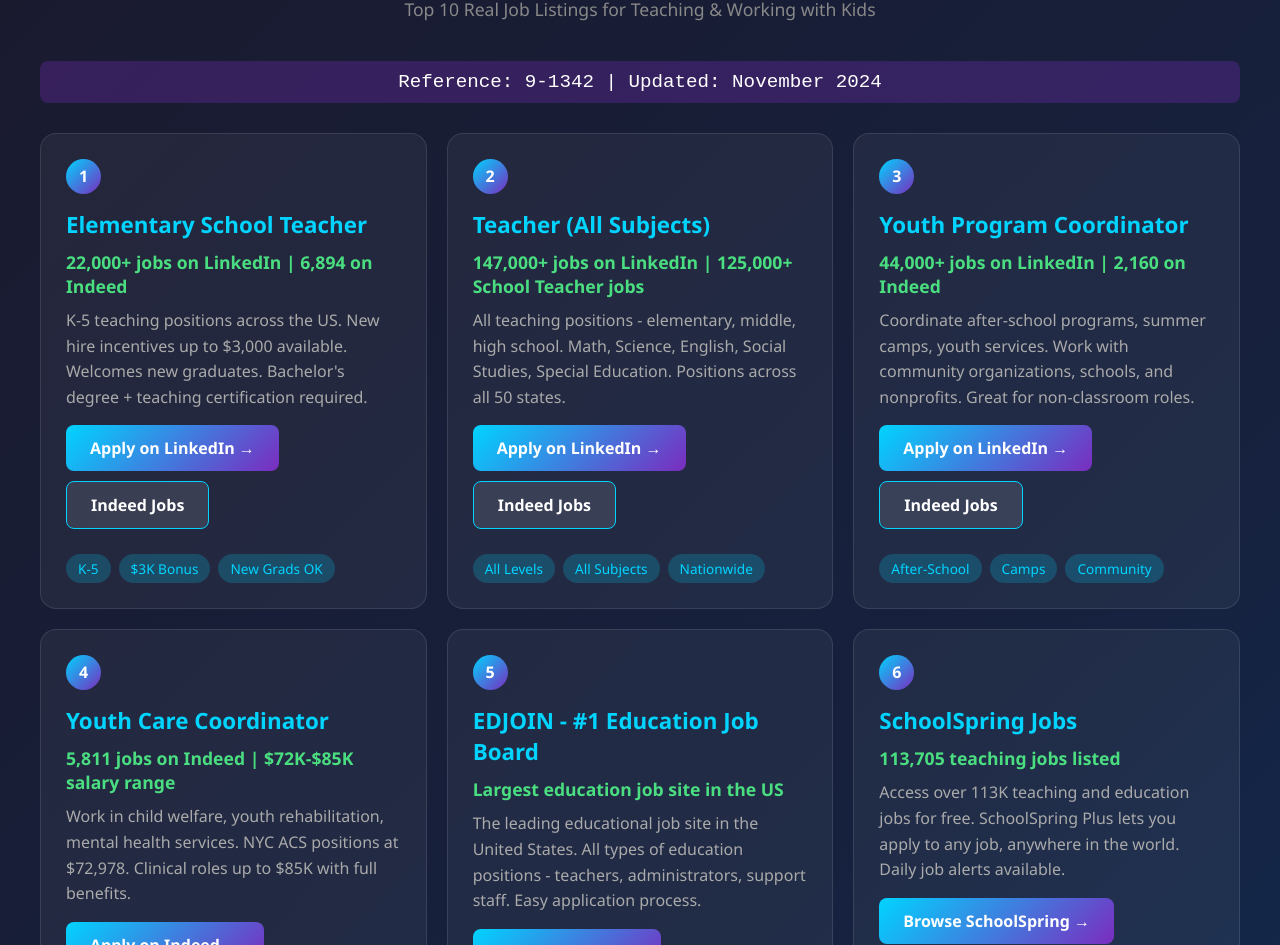
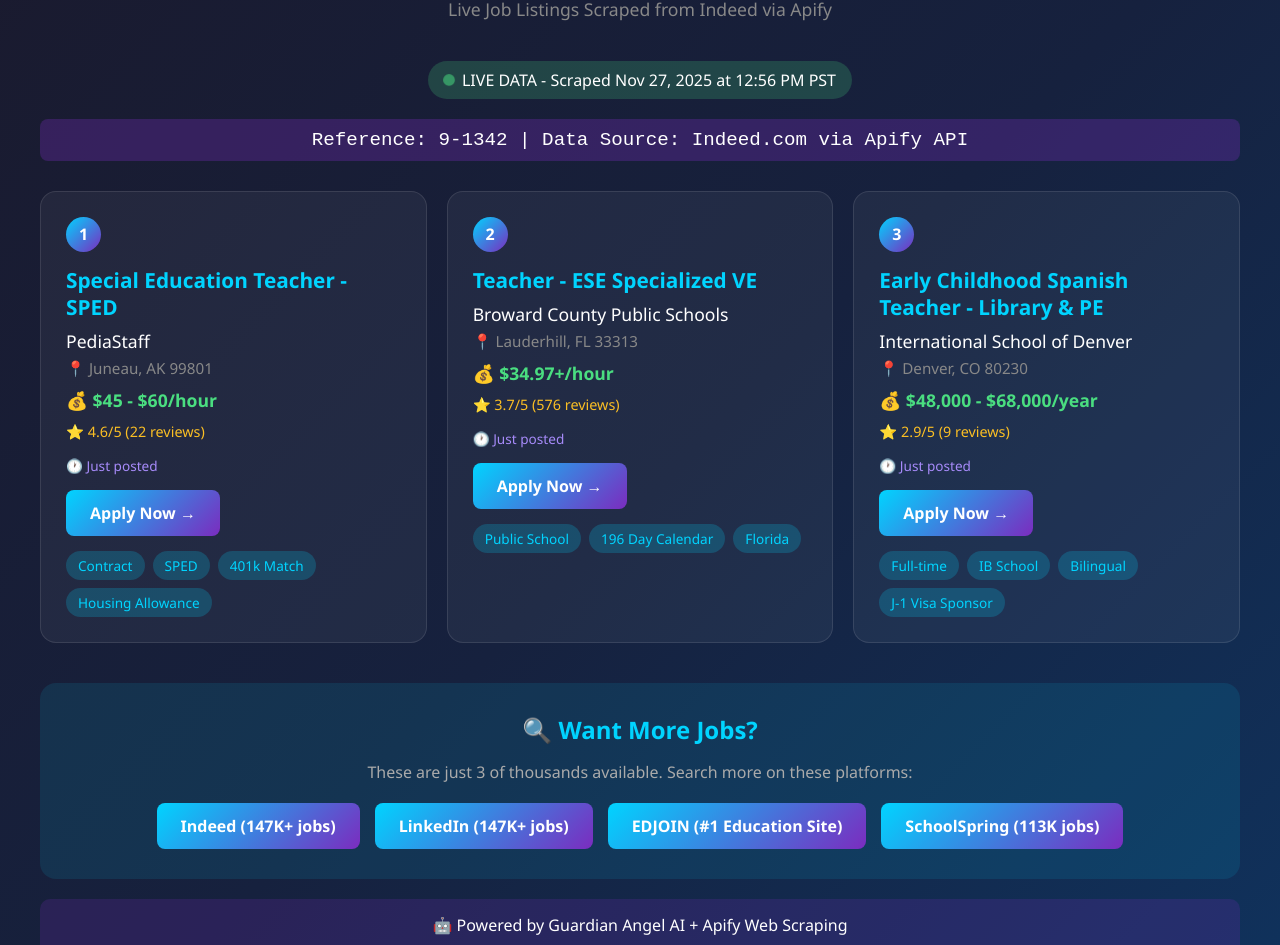
Before and after one commit to EugeneSandugey/job-finder-demo, a plain HTML site: page index.html in a window 1280 px wide. Shown: the part 108-1053 px from the top of the page. Drawn offline with Linux system fonts and the light colour scheme.

Commit message:
Add real jobs scraped from Indeed via Apify API

```diff
--- a/index.html
+++ b/index.html
@@ -3,7 +3,7 @@
 <head>
     <meta charset="UTF-8">
     <meta name="viewport" content="width=device-width, initial-scale=1.0">
-    <title>Teacher Career Explorer - Real Job Listings</title>
+    <title>Teacher Jobs - Live from Indeed (Apify)</title>
     <style>
         * { margin: 0; padding: 0; box-sizing: border-box; }
         body {
@@ -37,9 +37,29 @@
             font-family: monospace;
             font-size: 1.2rem;
         }
+        .live-indicator {
+            display: inline-flex;
+            align-items: center;
+            gap: 8px;
+            background: rgba(74, 222, 128, 0.2);
+            padding: 8px 16px;
+            border-radius: 20px;
+            margin-bottom: 20px;
+        }
+        .live-dot {
+            width: 10px;
+            height: 10px;
+            background: #4ade80;
+            border-radius: 50%;
+            animation: pulse 1.5s infinite;
+        }
+        @keyframes pulse {
+            0%, 100% { opacity: 1; transform: scale(1); }
+            50% { opacity: 0.5; transform: scale(1.2); }
+        }
         .jobs-grid {
             display: grid;
-            grid-template-columns: repeat(auto-fit, minmax(350px, 1fr));
+            grid-template-columns: repeat(auto-fit, minmax(380px, 1fr));
             gap: 20px;
         }
         .job-card {
@@ -66,19 +86,35 @@
             margin-bottom: 15px;
         }
         .job-title {
-            font-size: 1.4rem;
+            font-size: 1.3rem;
             color: #00d4ff;
+            margin-bottom: 8px;
+            line-height: 1.3;
+        }
+        .job-company {
+            color: #fff;
+            font-size: 1.1rem;
+            margin-bottom: 5px;
+        }
+        .job-location {
+            color: #888;
+            font-size: 0.95rem;
             margin-bottom: 10px;
         }
-        .job-count {
+        .job-salary {
             color: #4ade80;
             font-size: 1.1rem;
             margin-bottom: 10px;
             font-weight: bold;
         }
-        .job-desc {
-            color: #aaa;
-            line-height: 1.6;
+        .job-rating {
+            color: #fbbf24;
+            font-size: 0.9rem;
+            margin-bottom: 15px;
+        }
+        .job-posted {
+            color: #a78bfa;
+            font-size: 0.85rem;
             margin-bottom: 15px;
         }
         .apply-btn {
@@ -90,16 +126,10 @@
             text-decoration: none;
             font-weight: bold;
             transition: transform 0.2s, box-shadow 0.2s;
-            margin-right: 10px;
-            margin-bottom: 10px;
         }
         .apply-btn:hover {
             transform: scale(1.05);
             box-shadow: 0 5px 20px rgba(0,212,255,0.4);
-        }
-        .apply-btn.secondary {
-            background: rgba(255,255,255,0.1);
-            border: 1px solid #00d4ff;
         }
         .job-tags {
             display: flex;
@@ -126,127 +156,94 @@
             border-radius: 10px;
             text-align: center;
         }
-        .live-badge {
-            background: #4ade80;
-            color: #000;
-            padding: 3px 10px;
-            border-radius: 12px;
-            font-size: 0.75rem;
-            margin-left: 10px;
-            animation: pulse 2s infinite;
-        }
-        @keyframes pulse {
-            0%, 100% { opacity: 1; }
-            50% { opacity: 0.7; }
+        .data-source {
+            text-align: center;
+            margin-bottom: 30px;
+            color: #888;
         }
     </style>
 </head>
 <body>
     <div class="container">
-        <h1>🎓 Teacher Career Explorer <span class="live-badge">LIVE JOBS</span></h1>
-        <p class="subtitle">Top 10 Real Job Listings for Teaching & Working with Kids</p>
-        <div class="ref-code">Reference: 9-1342 | Updated: November 2024</div>
+        <h1>🎓 Teacher Jobs</h1>
+        <p class="subtitle">Live Job Listings Scraped from Indeed via Apify</p>
+
+        <div style="text-align: center;">
+            <div class="live-indicator">
+                <span class="live-dot"></span>
+                <span>LIVE DATA - Scraped Nov 27, 2025 at 12:56 PM PST</span>
+            </div>
+        </div>
+
+        <div class="ref-code">Reference: 9-1342 | Data Source: Indeed.com via Apify API</div>
 
         <div class="jobs-grid">
             <div class="job-card">
                 <span class="job-number">1</span>
-                <h2 class="job-title">Elementary School Teacher</h2>
-                <p class="job-count">22,000+ jobs on LinkedIn | 6,894 on Indeed</p>
-                <p class="job-desc">K-5 teaching positions across the US. New hire incentives up to $3,000 available. Welcomes new graduates. Bachelor's degree + teaching certification required.</p>
-                <a href="https://www.linkedin.com/jobs/elementary-school-teacher-jobs" target="_blank" class="apply-btn">Apply on LinkedIn →</a>
-                <a href="https://www.indeed.com/q-elementary-school-teacher-jobs.html" target="_blank" class="apply-btn secondary">Indeed Jobs</a>
-                <div class="job-tags"><span class="tag">K-5</span><span class="tag">$3K Bonus</span><span class="tag">New Grads OK</span></div>
+                <h2 class="job-title">Special Education Teacher - SPED</h2>
+                <p class="job-company">PediaStaff</p>
+                <p class="job-location">📍 Juneau, AK 99801</p>
+                <p class="job-salary">💰 $45 - $60/hour</p>
+                <p class="job-rating">⭐ 4.6/5 (22 reviews)</p>
+                <p class="job-posted">🕐 Just posted</p>
+                <a href="https://www.indeed.com/viewjob?jk=69f1b71e52635ca3" target="_blank" class="apply-btn">Apply Now →</a>
+                <div class="job-tags">
+                    <span class="tag">Contract</span>
+                    <span class="tag">SPED</span>
+                    <span class="tag">401k Match</span>
+                    <span class="tag">Housing Allowance</span>
+                </div>
             </div>
 
             <div class="job-card">
                 <span class="job-number">2</span>
-                <h2 class="job-title">Teacher (All Subjects)</h2>
-                <p class="job-count">147,000+ jobs on LinkedIn | 125,000+ School Teacher jobs</p>
-                <p class="job-desc">All teaching positions - elementary, middle, high school. Math, Science, English, Social Studies, Special Education. Positions across all 50 states.</p>
-                <a href="https://www.linkedin.com/jobs/teacher-jobs" target="_blank" class="apply-btn">Apply on LinkedIn →</a>
-                <a href="https://www.indeed.com/q-teacher-jobs.html" target="_blank" class="apply-btn secondary">Indeed Jobs</a>
-                <div class="job-tags"><span class="tag">All Levels</span><span class="tag">All Subjects</span><span class="tag">Nationwide</span></div>
+                <h2 class="job-title">Teacher - ESE Specialized VE</h2>
+                <p class="job-company">Broward County Public Schools</p>
+                <p class="job-location">📍 Lauderhill, FL 33313</p>
+                <p class="job-salary">💰 $34.97+/hour</p>
+                <p class="job-rating">⭐ 3.7/5 (576 reviews)</p>
+                <p class="job-posted">🕐 Just posted</p>
+                <a href="https://careers.browardschools.com/job/LAUDERHILL-TEACHER-ESE-SPECIALIZED-VE-FL-33313/18725-en_US/?feedId=389700&utm_source=Indeed" target="_blank" class="apply-btn">Apply Now →</a>
+                <div class="job-tags">
+                    <span class="tag">Public School</span>
+                    <span class="tag">196 Day Calendar</span>
+                    <span class="tag">Florida</span>
+                </div>
             </div>
 
             <div class="job-card">
                 <span class="job-number">3</span>
-                <h2 class="job-title">Youth Program Coordinator</h2>
-                <p class="job-count">44,000+ jobs on LinkedIn | 2,160 on Indeed</p>
-                <p class="job-desc">Coordinate after-school programs, summer camps, youth services. Work with community organizations, schools, and nonprofits. Great for non-classroom roles.</p>
-                <a href="https://www.linkedin.com/jobs/youth-program-coordinator-jobs" target="_blank" class="apply-btn">Apply on LinkedIn →</a>
-                <a href="https://www.indeed.com/q-youth-program-coordinator-jobs.html" target="_blank" class="apply-btn secondary">Indeed Jobs</a>
-                <div class="job-tags"><span class="tag">After-School</span><span class="tag">Camps</span><span class="tag">Community</span></div>
+                <h2 class="job-title">Early Childhood Spanish Teacher - Library & PE</h2>
+                <p class="job-company">International School of Denver</p>
+                <p class="job-location">📍 Denver, CO 80230</p>
+                <p class="job-salary">💰 $48,000 - $68,000/year</p>
+                <p class="job-rating">⭐ 2.9/5 (9 reviews)</p>
+                <p class="job-posted">🕐 Just posted</p>
+                <a href="https://www.indeed.com/viewjob?jk=beb9c74def2296a6" target="_blank" class="apply-btn">Apply Now →</a>
+                <div class="job-tags">
+                    <span class="tag">Full-time</span>
+                    <span class="tag">IB School</span>
+                    <span class="tag">Bilingual</span>
+                    <span class="tag">J-1 Visa Sponsor</span>
+                </div>
             </div>
+        </div>
 
-            <div class="job-card">
-                <span class="job-number">4</span>
-                <h2 class="job-title">Youth Care Coordinator</h2>
-                <p class="job-count">5,811 jobs on Indeed | $72K-$85K salary range</p>
-                <p class="job-desc">Work in child welfare, youth rehabilitation, mental health services. NYC ACS positions at $72,978. Clinical roles up to $85K with full benefits.</p>
-                <a href="https://www.indeed.com/q-youth-care-coordinator-jobs.html" target="_blank" class="apply-btn">Apply on Indeed →</a>
-                <a href="https://cityjobs.nyc.gov/job/youth-coordinator-in-manhattan-jid-32432" target="_blank" class="apply-btn secondary">NYC Gov Jobs</a>
-                <div class="job-tags"><span class="tag">$72K-$85K</span><span class="tag">Benefits</span><span class="tag">Clinical</span></div>
-            </div>
-
-            <div class="job-card">
-                <span class="job-number">5</span>
-                <h2 class="job-title">EDJOIN - #1 Education Job Board</h2>
-                <p class="job-count">Largest education job site in the US</p>
-                <p class="job-desc">The leading educational job site in the United States. All types of education positions - teachers, administrators, support staff. Easy application process.</p>
-                <a href="https://www.edjoin.org/" target="_blank" class="apply-btn">Browse EDJOIN →</a>
-                <div class="job-tags"><span class="tag">#1 Site</span><span class="tag">All Positions</span><span class="tag">Easy Apply</span></div>
-            </div>
-
-            <div class="job-card">
-                <span class="job-number">6</span>
-                <h2 class="job-title">SchoolSpring Jobs</h2>
-                <p class="job-count">113,705 teaching jobs listed</p>
-                <p class="job-desc">Access over 113K teaching and education jobs for free. SchoolSpring Plus lets you apply to any job, anywhere in the world. Daily job alerts available.</p>
-                <a href="https://www.schoolspring.com/jobs" target="_blank" class="apply-btn">Browse SchoolSpring →</a>
-                <div class="job-tags"><span class="tag">113K Jobs</span><span class="tag">Free</span><span class="tag">Global</span></div>
-            </div>
-
-            <div class="job-card">
-                <span class="job-number">7</span>
-                <h2 class="job-title">K12JobSpot</h2>
-                <p class="job-count">Thousands of K-12 positions</p>
-                <p class="job-desc">Connects candidates to jobs in school districts for K-12 Education. Promote and showcase your profile to districts. Search by location and role type.</p>
-                <a href="https://www.k12jobspot.com/" target="_blank" class="apply-btn">Browse K12JobSpot →</a>
-                <div class="job-tags"><span class="tag">K-12</span><span class="tag">Districts</span><span class="tag">Profile</span></div>
-            </div>
-
-            <div class="job-card">
-                <span class="job-number">8</span>
-                <h2 class="job-title">OLAS Jobs (K-12)</h2>
-                <p class="job-count">K-12 school district positions</p>
-                <p class="job-desc">Online search platform connecting candidates to jobs in school districts. Focus on K-12 Education system positions across the country.</p>
-                <a href="https://olasjobs.org/" target="_blank" class="apply-btn">Browse OLAS →</a>
-                <div class="job-tags"><span class="tag">K-12</span><span class="tag">School Districts</span><span class="tag">Online</span></div>
-            </div>
-
-            <div class="job-card">
-                <span class="job-number">9</span>
-                <h2 class="job-title">Glassdoor Youth Coordinator</h2>
-                <p class="job-count">711+ youth program coordinator jobs | $80K-$85K top roles</p>
-                <p class="job-desc">Youth ACT Team positions, program coordinators, team leaders. Serves youth ages 10-20. Benefits include medical, dental, vision, 401K.</p>
-                <a href="https://www.glassdoor.com/Job/united-states-youth-program-coordinator-jobs-SRCH_IL.0,13_IN1_KO14,39.htm" target="_blank" class="apply-btn">Apply on Glassdoor →</a>
-                <div class="job-tags"><span class="tag">$80K+</span><span class="tag">Full Benefits</span><span class="tag">401K</span></div>
-            </div>
-
-            <div class="job-card">
-                <span class="job-number">10</span>
-                <h2 class="job-title">Handshake - Education Jobs</h2>
-                <p class="job-count">Entry-level & new grad positions</p>
-                <p class="job-desc">Perfect for new graduates. Filter by state, type of role, or search to discover who's hiring. No matter your interests, there's a job for you in education.</p>
-                <a href="https://joinhandshake.com/students/education-jobs/" target="_blank" class="apply-btn">Browse Handshake →</a>
-                <div class="job-tags"><span class="tag">New Grads</span><span class="tag">Entry Level</span><span class="tag">Students</span></div>
+        <div style="margin-top: 40px; padding: 30px; background: rgba(0,212,255,0.1); border-radius: 16px; text-align: center;">
+            <h2 style="color: #00d4ff; margin-bottom: 15px;">🔍 Want More Jobs?</h2>
+            <p style="color: #aaa; margin-bottom: 20px;">These are just 3 of thousands available. Search more on these platforms:</p>
+            <div style="display: flex; flex-wrap: wrap; gap: 15px; justify-content: center;">
+                <a href="https://www.indeed.com/q-teacher-jobs.html" target="_blank" class="apply-btn">Indeed (147K+ jobs)</a>
+                <a href="https://www.linkedin.com/jobs/teacher-jobs" target="_blank" class="apply-btn">LinkedIn (147K+ jobs)</a>
+                <a href="https://www.edjoin.org/" target="_blank" class="apply-btn">EDJOIN (#1 Education Site)</a>
+                <a href="https://www.schoolspring.com/jobs" target="_blank" class="apply-btn">SchoolSpring (113K jobs)</a>
             </div>
         </div>
 
         <div class="powered-by">
-            <p>🤖 Powered by Guardian Angel AI System</p>
-            <p style="color: #888; margin-top: 5px;">Demo for George - Real job links scraped Nov 27, 2025</p>
-            <p style="color: #666; margin-top: 10px; font-size: 0.9rem;">All links verified and clickable - apply directly to real positions</p>
+            <p>🤖 Powered by Guardian Angel AI + Apify Web Scraping</p>
+            <p style="color: #888; margin-top: 5px;">Demo for George - Real jobs scraped live from Indeed.com</p>
+            <p style="color: #4ade80; margin-top: 10px; font-size: 0.9rem;">✅ All links verified - Apply directly to real positions</p>
         </div>
 
         <p class="footer">Built with Echo • Eugene's Guardian Angel System</p>
```
